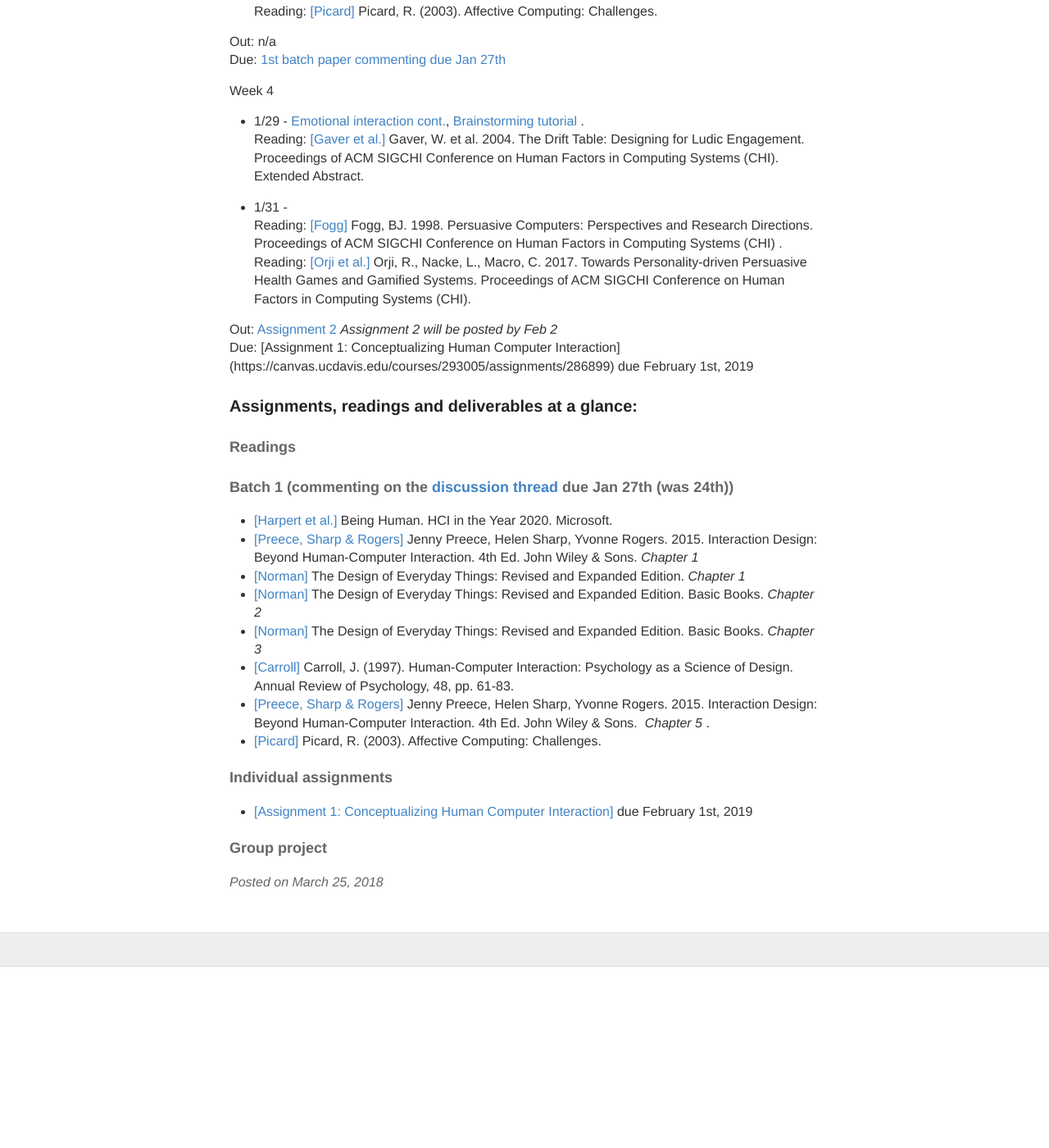
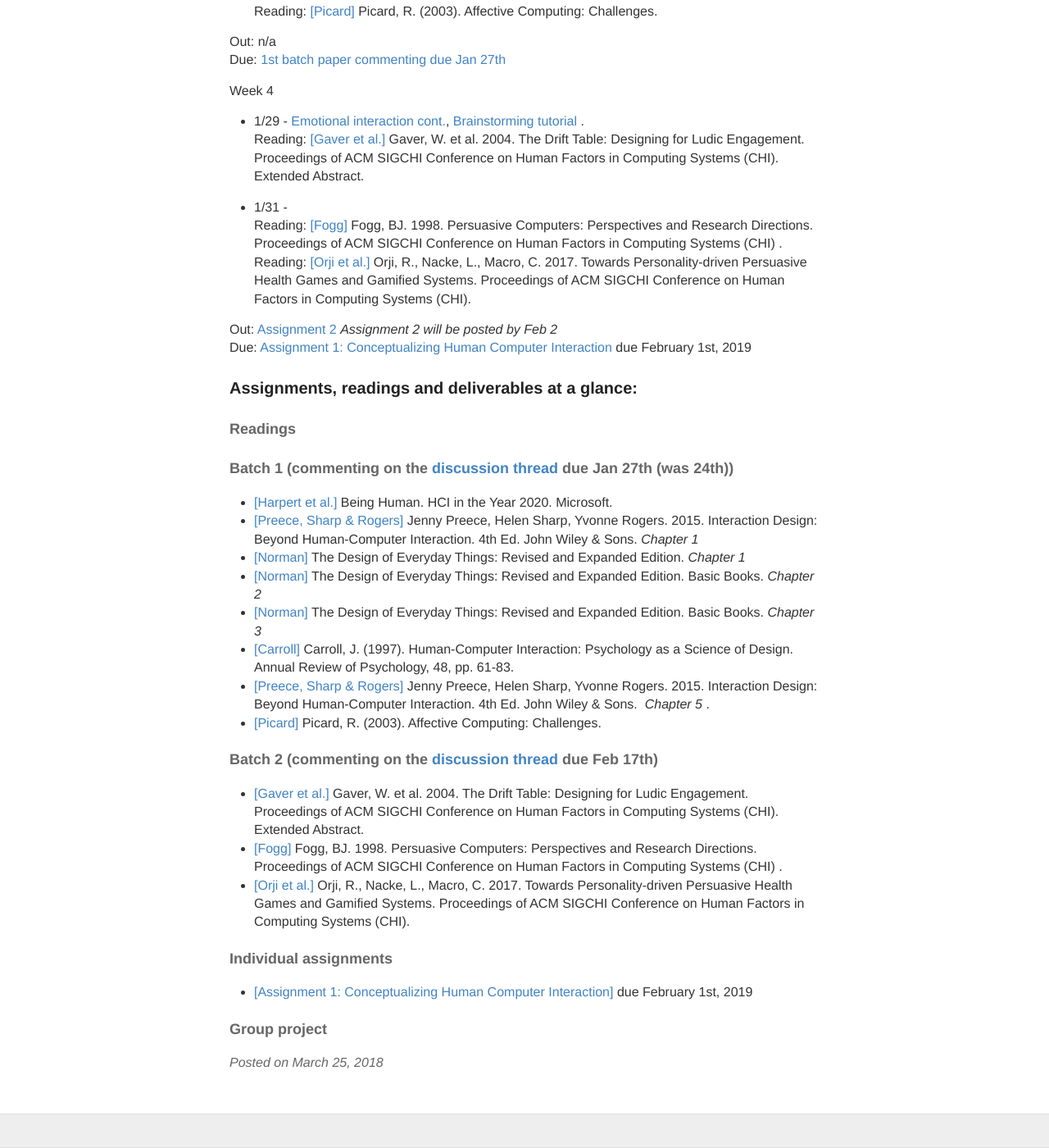
Before and after one commit to hciwang/hciwang.github.io, a Jekyll site: the page built from _posts/2018-3-25-lectures.md, in a window 1280 px wide and 1400 px high, scrolled down 1106 px. Shown: the whole window at 82% size. Built offline with Jekyll 4.4.1, drawn with Linux system fonts in a browser that asks for light colours; before the commit the page ends 2285 px from its top, so only the background shows below that.

Commit message:
Update 2018-3-25-lectures.md

```diff
--- a/_posts/2018-3-25-lectures.md
+++ b/_posts/2018-3-25-lectures.md
@@ -42,14 +42,14 @@ Due: [1st batch paper commenting due Jan 27th](https://canvas.ucdavis.edu/course
 
 Week 4
 - 1/29 - [Emotional interaction cont.](https://canvas.ucdavis.edu/courses/293005/files/folder/Lecture?preview=5040416), [Brainstorming tutorial](https://canvas.ucdavis.edu/courses/293005/files/folder/Studio?preview=5104519) .
-Reading: [[Gaver et al.]](https://canvas.ucdavis.edu/courses/225630/files?preview=3353707) Gaver, W. et al. 2004. The Drift Table: Designing for Ludic Engagement. Proceedings of ACM SIGCHI Conference on Human Factors in Computing Systems (CHI). Extended Abstract.
+Reading: [[Gaver et al.]](https://canvas.ucdavis.edu/courses/293005/files/folder/Reading?preview=5104539) Gaver, W. et al. 2004. The Drift Table: Designing for Ludic Engagement. Proceedings of ACM SIGCHI Conference on Human Factors in Computing Systems (CHI). Extended Abstract.
 
 - 1/31 -
-Reading: [[Fogg]](https://canvas.ucdavis.edu/courses/225630/files?preview=3353707) Fogg, BJ. 1998. Persuasive Computers: Perspectives and Research Directions. Proceedings of ACM SIGCHI Conference on Human Factors in Computing Systems (CHI) .
-Reading: [[Orji et al.]](https://canvas.ucdavis.edu/courses/225630/files?preview=3353901) Orji, R., Nacke, L., Macro, C. 2017. Towards Personality-driven Persuasive Health  Games and Gamified Systems. Proceedings of ACM SIGCHI Conference on Human Factors in Computing Systems (CHI).
+Reading: [[Fogg]](https://canvas.ucdavis.edu/courses/293005/files/folder/Reading?preview=5104541) Fogg, BJ. 1998. Persuasive Computers: Perspectives and Research Directions. Proceedings of ACM SIGCHI Conference on Human Factors in Computing Systems (CHI) .
+Reading: [[Orji et al.]](https://canvas.ucdavis.edu/courses/293005/files/folder/Reading?preview=5104543) Orji, R., Nacke, L., Macro, C. 2017. Towards Personality-driven Persuasive Health  Games and Gamified Systems. Proceedings of ACM SIGCHI Conference on Human Factors in Computing Systems (CHI).
 
 Out: [Assignment 2]( ) *Assignment 2 will be posted by Feb 2*
-Due: [Assignment 1: Conceptualizing Human Computer Interaction] (https://canvas.ucdavis.edu/courses/293005/assignments/286899) due February 1st, 2019
+Due: [Assignment 1: Conceptualizing Human Computer Interaction](https://canvas.ucdavis.edu/courses/293005/assignments/286899) due February 1st, 2019
 
 
 ### Assignments, readings and deliverables at a glance:
@@ -65,6 +65,10 @@ Due: [Assignment 1: Conceptualizing Human Computer Interaction] (https://canvas.
 - [[Preece, Sharp & Rogers]](http://www.id-book.com/) Jenny Preece, Helen Sharp, Yvonne Rogers. 2015. Interaction Design: Beyond Human-Computer Interaction. 4th Ed. John Wiley & Sons.  *Chapter 5* .
 - [[Picard]](https://affect.media.mit.edu/pdfs/03.picard.pdf) Picard, R. (2003). Affective Computing: Challenges.
 
+#### Batch 2 (commenting on the [discussion thread](https://canvas.ucdavis.edu/courses/293005/discussion_topics/272374) due Feb 17th)
+- [[Gaver et al.]](https://canvas.ucdavis.edu/courses/293005/files/folder/Reading?preview=5104539) Gaver, W. et al. 2004. The Drift Table: Designing for Ludic Engagement. Proceedings of ACM SIGCHI Conference on Human Factors in Computing Systems (CHI). Extended Abstract.
+- [[Fogg]](https://canvas.ucdavis.edu/courses/293005/files/folder/Reading?preview=5104541) Fogg, BJ. 1998. Persuasive Computers: Perspectives and Research Directions. Proceedings of ACM SIGCHI Conference on Human Factors in Computing Systems (CHI) .
+- [[Orji et al.]](https://canvas.ucdavis.edu/courses/293005/files/folder/Reading?preview=5104543) Orji, R., Nacke, L., Macro, C. 2017. Towards Personality-driven Persuasive Health  Games and Gamified Systems. Proceedings of ACM SIGCHI Conference on Human Factors in Computing Systems (CHI).
 
 
 #### Individual assignments
```
